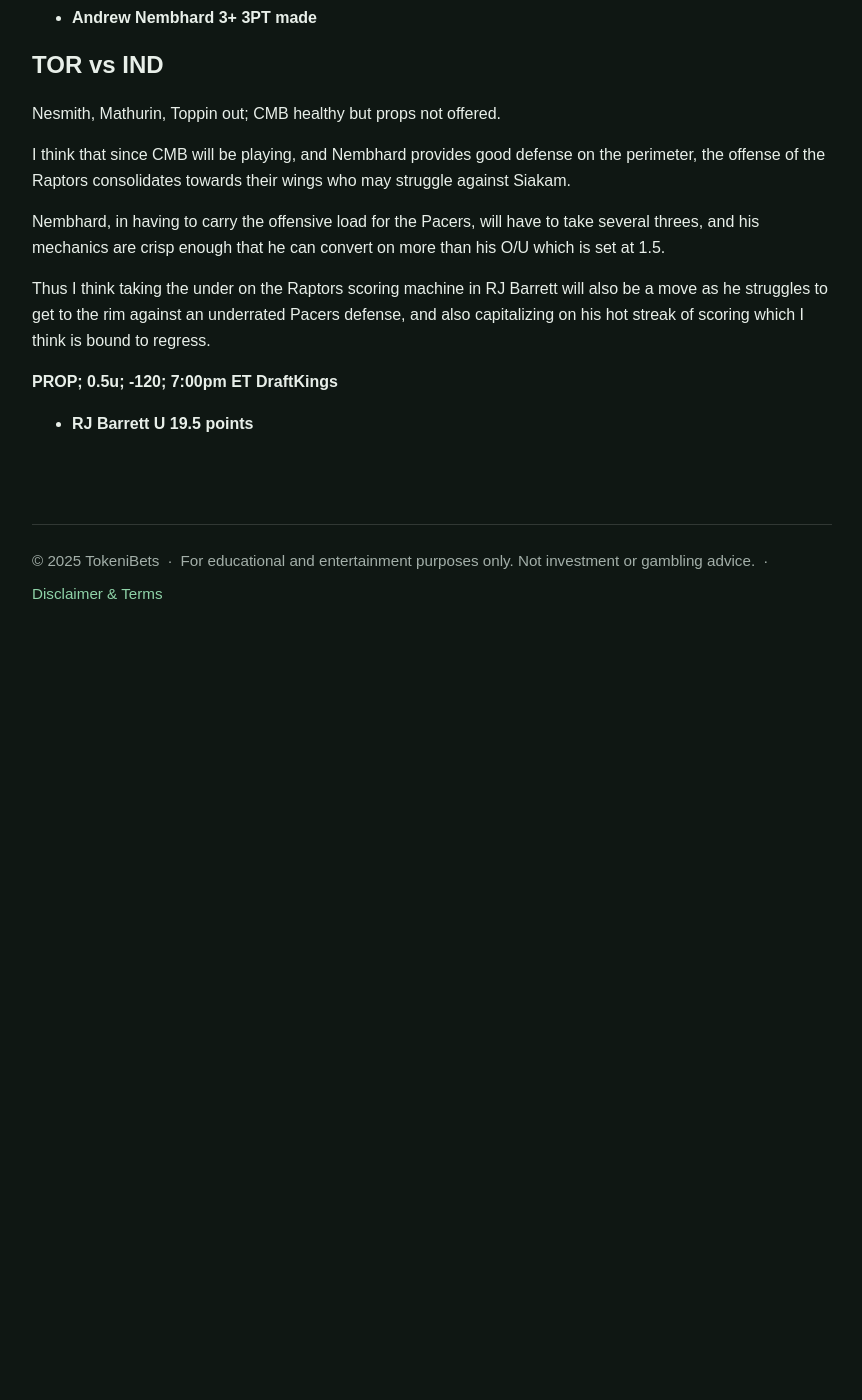
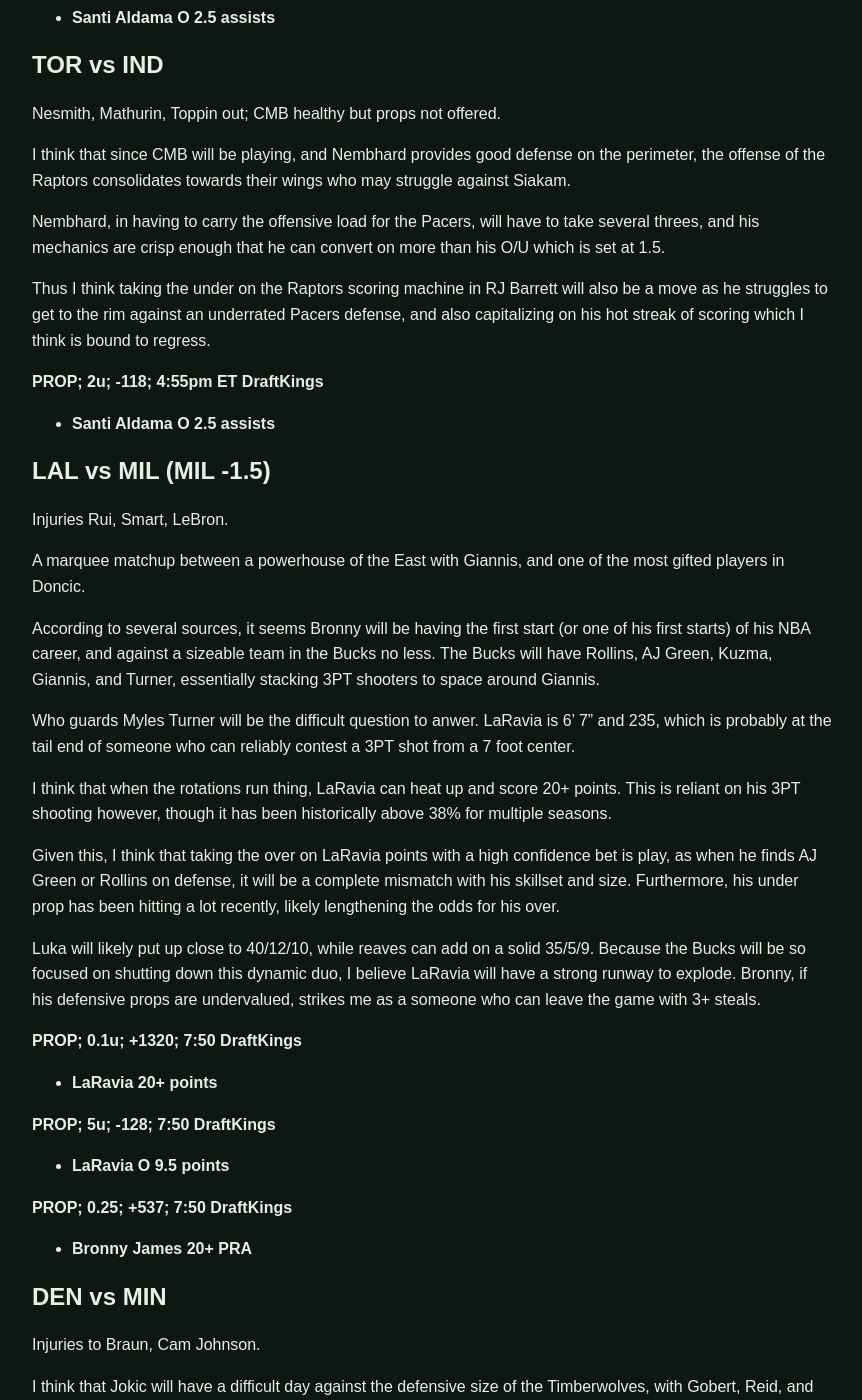
Before and after one commit to tokenibets/tokenibets.github.io, a Jekyll site: the page built from _posts/predictions/2025-11-15-predictions.md, in a window 1280 px wide and 1400 px high, scrolled down 1544 px. Shown: the whole window, without its empty margins (208-1070 px from the left). Built offline with Jekyll 4.4.1, drawn with Linux system fonts in a browser that asks for light colours; before the commit the page ends 2174 px from its top, so only the background shows below that; some of the changed text lies outside the part shown.

Commit message:
Update 2025-11-15-predictions.md

```diff
--- a/_posts/predictions/2025-11-15-predictions.md
+++ b/_posts/predictions/2025-11-15-predictions.md
@@ -55,9 +55,9 @@ I think the Thunder will just game plan for shutting down Knueppel. But more imp
 
 
 
-**PROP; 2u; +145; 6:55pm ET DraftKings**
+**PROP; 2u; -118; 4:55pm ET DraftKings**
 
-*  **Andrew Nembhard 3+ 3PT made**
+*  **Santi Aldama O 2.5 assists**
 
 
 ## TOR vs IND
@@ -70,6 +70,66 @@ Nembhard, in having to carry the offensive load for the Pacers, will have to tak
 
 Thus I think taking the under on the Raptors scoring machine in RJ Barrett will also be a move as he struggles to get to the rim against an underrated Pacers defense, and also capitalizing on his hot streak of scoring which I think is bound to regress.
 
-**PROP; 0.5u; -120; 7:00pm ET DraftKings**
+**PROP; 2u; -118; 4:55pm ET DraftKings**
 
-*  **RJ Barrett U 19.5 points**
+*  **Santi Aldama O 2.5 assists**
+
+
+## LAL vs MIL (MIL -1.5)
+
+Injuries Rui, Smart, LeBron.
+
+A marquee matchup between a powerhouse of the East with Giannis, and one of the most gifted players in Doncic.
+
+According to several sources, it seems Bronny will be having the first start (or one of his first starts) of his NBA career, and against a sizeable team in the Bucks no less. The Bucks will have Rollins, AJ Green, Kuzma, Giannis, and Turner, essentially stacking 3PT shooters to space around Giannis.
+
+Who guards Myles Turner will be the difficult question to anwer. LaRavia is 6’ 7” and 235, which is probably at the tail end of someone who can reliably contest a 3PT shot from a 7 foot center.
+
+I think that when the rotations run thing, LaRavia can heat up and score 20+ points. This is reliant on his 3PT shooting however, though it has been historically above 38% for multiple seasons.
+
+Given this, I think that taking the over on LaRavia points with a high confidence bet is play, as when he finds AJ Green or Rollins on defense, it will be a complete mismatch with his skillset and size. Furthermore, his under prop has been hitting a lot recently, likely lengthening the odds for his over.
+
+Luka will likely put up close to 40/12/10, while reaves can add on a solid 35/5/9. Because the Bucks will be so focused on shutting down this dynamic duo, I believe LaRavia will have a strong runway to explode. Bronny, if his defensive props are undervalued, strikes me as a someone who can leave the game with 3+ steals.
+
+
+
+**PROP; 0.1u; +1320; 7:50 DraftKings**
+
+*  **LaRavia 20+ points**
+
+**PROP; 5u; -128; 7:50 DraftKings**
+
+*  **LaRavia O 9.5 points**
+
+**PROP; 0.25; +537; 7:50 DraftKings**
+
+*  **Bronny James 20+ PRA**
+
+
+
+
+## DEN vs MIN
+
+Injuries to Braun, Cam Johnson.
+
+ I think that Jokic will have a difficult day against the defensive size of the Timberwolves, with Gobert, Reid, and Randle all having some capabilities to hold their own. Without two of his top targets off of double-team reads, it will be difficult for the Nuggets to put up huge scoring runs. Additionally, the undervalued talent of McDaniels – who can guard 1-4 – will put up a strong performance against Murray, THJ, or AG.
+
+Though it is possible that THJ or Murray somehow catch fire even on tough contested 3PT attempts, the show will have to run through Jokic drawing fouls and getting to the line.
+
+Rebounds remain a question as Jokic and Gobert/Reid/Randle will be glued under the basket in the box-out game. Whether Murray or Gordon can do it, I would give the edge to Gordon, who can likely notch a double double this game. I also think that Randle will be one of the players to benefit most in terms of defensive rebounding off of missed 3PT attempts in the absence of Cam Johnson and Christian Bruan
+
+
+**PROP; 0.25u; +930; 7:55pm Draftkings**
+
+*  **Aaron Gordon double-double**
+
+**PROP; 1u; +109; 7:55pm Draftkings**
+
+*  **Julius Randle O 7.5 reb**
+
+
+---
+
+*Tokeni*
+
+November 15, 2025
```
